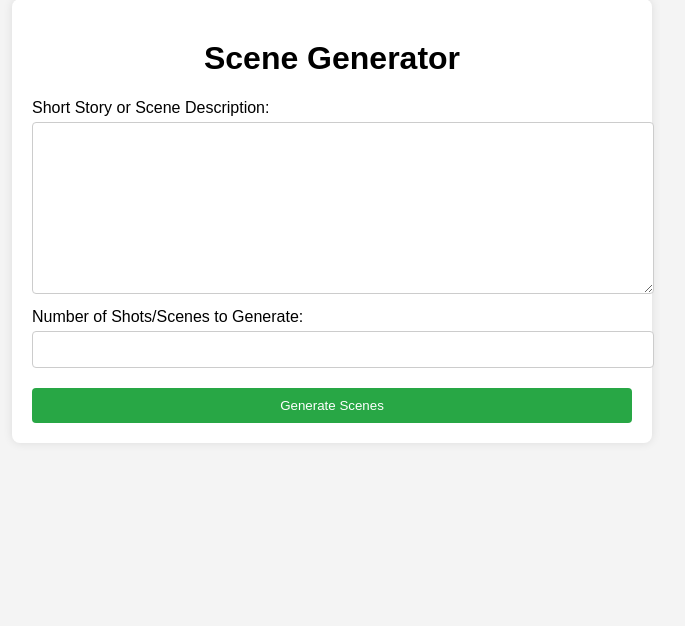
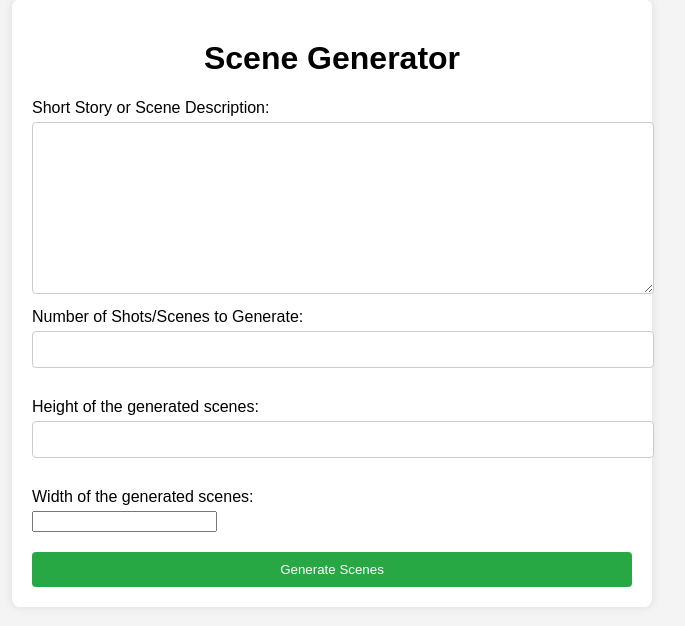
Before and after one commit to abdullaharshadd/AI-Powered-Storyboard-generator, a Flask app: page / in a window 1280 px wide. Shown: the part 29-655 px from the top of the page, without its empty margins (308-993 px from the left). Run offline with Flask 3, Linux system fonts and the light colour scheme.

Commit message:
Completed story generation along with scenes and images

```diff
--- a/app.py
+++ b/app.py
@@ -1,4 +1,9 @@
 from flask import Flask, render_template, request
+from src.scene_segmentation import segment_text
+from src.image_generation import generate_images
+import json
+# import nltk
+# nltk.download('punkt_tab')
 
 app = Flask(__name__)
 
@@ -10,9 +15,41 @@ def home():
 def generate():
     description = request.form['description']
     num_scenes = int(request.form['num_scenes'])
+    scenes_height = int(request.form["scenes_height"])
+    scenes_width = int(request.form["scenes_width"])
 
-    scenes = [f"Scene {i+1}: {description}" for i in range(num_scenes)]
-    return render_template('results.html', scenes=scenes)
+    scenes = segment_text(description, num_scenes)
+
+    # Strip the whitespace and newlines, then manually convert to a list using string splitting
+    scene_list = scenes.strip().strip("[]").split("\n")
+
+    # Remove any extra quotes or spaces
+    scene_list = [scene.strip().strip('"') for scene in scene_list if scene.strip()]
+
+    data = {
+        "data" : []
+    }
+
+    if scenes_height is not None and scenes_width is not None:
+        images = generate_images(scene_list, str(scenes_height) + "x" + str(scenes_width))
+        data["scenes_width"] = scenes_width
+        data["scenes_height"] = scenes_height
+    else:
+        images = generate_images(scene_list)
+        data["scenes_width"] = 400
+        data["scenes_height"] = 400
+
+    i = 0
+    length = len(scene_list)
+
+    while i < length:
+        data["data"].append({
+            "scene" : scene_list[i],
+            "image" : images[i],
+        })
+        i += 1
+
+    return render_template('results.html', data=data)
 
 if __name__ == '__main__':
     app.run(debug=True)
--- a/requirements.txt
+++ b/requirements.txt
@@ -1 +1,6 @@
 Flask==3.0.3
+spacy==3.7.5
+nltk==3.9.1
+scikit-learn==1.5.2
+openai==1.50.2
+python-dotenv==1.0.1
--- /dev/null
+++ b/src/input_handling.py
@@ -0,0 +1,2 @@
+def handle_input():
+    return;
--- a/templates/index.html
+++ b/templates/index.html
@@ -65,6 +65,12 @@
         <label for="num_scenes">Number of Shots/Scenes to Generate:</label>
         <input type="number" id="num_scenes" name="num_scenes" min="1" required>
 
+        <label for="scenes_height_label">Height of the generated scenes:</label>
+        <input type="number" id="scenes_height" name="scenes_height" min="100" max="1000" required>
+
+        <label for="scenes_width_label">Width of the generated scenes:</label>
+        <input type="text" id="scenes_width" name="scenes_width" style="margin-bottom: 20px;" min="100" max="1000" required>
+
         <button type="submit">Generate Scenes</button>
     </form>
 </div>
--- a/templates/results.html
+++ b/templates/results.html
@@ -8,9 +8,9 @@
 <body>
     <h1>Generated Scenes</h1>
     <ul>
-        {% for scene in scenes %}
-            <li>{{ scene }}</li>
-        {% endfor %}
+        {% for elem in data.data %}
+            <li>{{ elem.scene }}</li>
+            <img src="{{ elem.image }}" alt="Image for Scene {{ loop.index }}" width="{{ data.scenes_width }}" height="{{ data.scenes_height }}">        {% endfor %}
     </ul>
     <a href="/">Back</a>
 </body>
```
Also changed, not shown: src/image_generation.py (added, +35 -0 lines), src/scene_segmentation.py (added, +69 -0 lines), README.md, config/config.py (added), src/error_handling.py (added), src/storyboard_creation.py (added), 2 other files.
